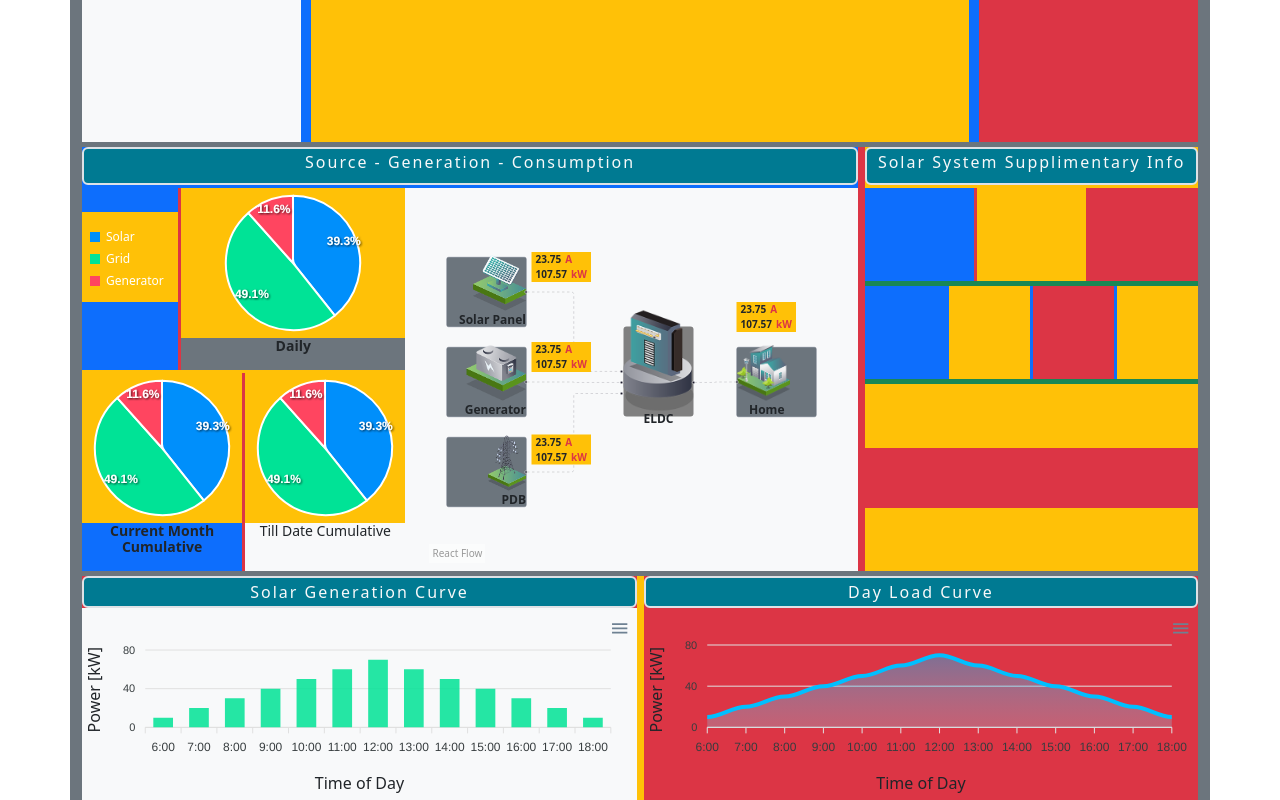
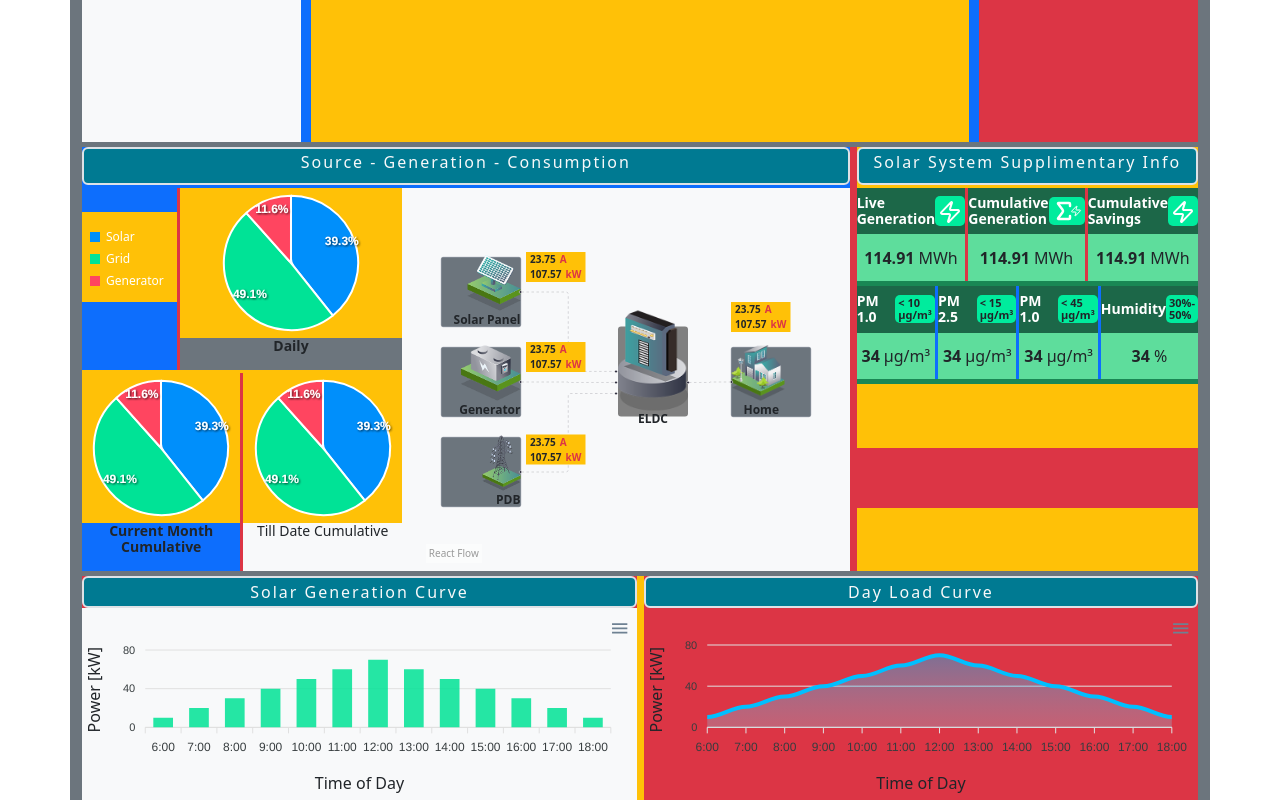
Before and after one commit to KhalekuzzamanImran/green_power_frontend, a React (Vite) app: page / in a window 1280 px wide. Built offline with nearby package versions, Linux system fonts and the light colour scheme.

Commit message:
Supplimentary info and Air quality complete

```diff
--- a/package.json
+++ b/package.json
@@ -13,6 +13,7 @@
     "@xyflow/react": "^12.6.0",
     "apexcharts": "^4.7.0",
     "bootstrap": "^5.3.5",
+    "lucide-react": "^0.508.0",
     "react": "^19.1.0",
     "react-apexcharts": "^1.7.0",
     "react-dom": "^19.1.0"
--- a/src/App.jsx
+++ b/src/App.jsx
@@ -1,5 +1,6 @@
 import AreaChart from "./components/AreaChart";
 import BarChart from "./components/BarChart";
+import InfoCard from "./components/InfoCard";
 import Legends from "./components/Legends";
 import PieChart from "./components/PieChart";
 import ReactFlowDiagram from "./components/ReactFlowDiagram";
@@ -158,9 +159,39 @@ function App() {
                 gap: "3px",
               }}
             >
-              <div className="bg-primary"></div>
-              <div className="bg-warning"></div>
-              <div className="bg-danger"></div>
+              <InfoCard
+                title={
+                  <>
+                    Live
+                    <br />
+                    Generation
+                  </>
+                }
+                value={`114.91`}
+                icon={`liveGeneration`}
+              />
+              <InfoCard
+                title={
+                  <>
+                    Cumulative
+                    <br />
+                    Generation
+                  </>
+                }
+                value={`114.91`}
+                icon={`cumulativeGeneration`}
+              />
+              <InfoCard
+                title={
+                  <>
+                    Cumulative
+                    <br />
+                    Savings
+                  </>
+                }
+                value={`114.91`}
+                icon={`liveGeneration`}
+              />
             </div>
             {/* Air Quality Info */}
             <div
@@ -170,10 +201,90 @@ function App() {
                 gap: "3px",
               }}
             >
-              <div className="bg-primary"></div>
-              <div className="bg-warning"></div>
-              <div className="bg-danger"></div>
-              <div className="bg-warning"></div>
+              <InfoCard
+                title={`PM 1.0`}
+                value={`34`}
+                icon={
+                  <div
+                    className="fw-semibold"
+                    style={{
+                      fontSize: "11px",
+                      lineHeight: "12px",
+                      textAlign: "start",
+                    }}
+                  >
+                    <span>
+                      {`< 10`}
+                      <br />
+                    </span>
+                    <span>µg/m&sup3;</span>
+                  </div>
+                }
+                flag="pm"
+              />
+              <InfoCard
+                title={`PM 2.5`}
+                value={`34`}
+                icon={
+                  <div
+                    className="fw-semibold"
+                    style={{
+                      fontSize: "11px",
+                      lineHeight: "12px",
+                      textAlign: "start",
+                    }}
+                  >
+                    <span>
+                      {`< 15`}
+                      <br />
+                    </span>
+                    <span>µg/m&sup3;</span>
+                  </div>
+                }
+                flag={`pm`}
+              />
+              <InfoCard
+                title={`PM 1.0`}
+                value={`34`}
+                icon={
+                  <div
+                    className="fw-semibold"
+                    style={{
+                      fontSize: "11px",
+                      lineHeight: "12px",
+                      textAlign: "start",
+                    }}
+                  >
+                    <span>
+                      {`< 45`}
+                      <br />
+                    </span>
+                    <span>µg/m&sup3;</span>
+                  </div>
+                }
+                flag={`pm`}
+              />
+              <InfoCard
+                title={`Humidity`}
+                value={`34`}
+                icon={
+                  <div
+                    className="fw-semibold"
+                    style={{
+                      fontSize: "11px",
+                      lineHeight: "12px",
+                      textAlign: "start",
+                    }}
+                  >
+                    <span>
+                      {`30%-`}
+                      <br />
+                    </span>
+                    <span>50%</span>
+                  </div>
+                }
+                flag={`humidity`}
+              />
             </div>
             {/* Life Energy Equivalent */}
             <div
--- /dev/null
+++ b/src/components/InfoCard.jsx
@@ -0,0 +1,63 @@
+import { Sigma, Zap } from "lucide-react";
+import React from "react";
+
+export default function InfoCard({ title, value, icon, flag = null }) {
+  const iconMap = {
+    liveGeneration: <Zap size={24} style={{ color: "white" }} />,
+    cumulativeGeneration: (
+      <div className="d-flex align-items-center justify-content-center">
+        <Sigma size={24} strokeWidth={2.5} style={{ color: "white" }} />
+        <Zap
+          size={12}
+          style={{ color: "white", padding: "0px", marginLeft: "-6px" }}
+        />
+      </div>
+    ),
+  };
+  return (
+    <div
+      className="bg-danger d-grid"
+      style={{
+        gridTemplateRows: "1fr 1fr",
+      }}
+    >
+      <div
+        style={{ backgroundColor: "rgba(28, 103, 72, 1)" }}
+        className="d-flex justify-content-around align-items-center"
+      >
+        <div
+          style={{
+            fontSize: "14px",
+            fontWeight: "bold",
+            color: "white",
+            lineHeight: "16px",
+          }}
+        >
+          {title}
+        </div>
+        <div
+          className=""
+          style={{
+            backgroundColor: "rgba(0, 236, 157, 1)",
+            padding: "2px 3px",
+            borderRadius: "5px",
+            textAlign: "center",
+          }}
+        >
+          {iconMap[icon] !== undefined ? iconMap[icon] : icon}
+        </div>
+      </div>
+      <div
+        style={{
+          backgroundColor: "rgba(94, 221, 156, 1)",
+        }}
+        className="d-flex justify-content-center align-items-center"
+      >
+        <span className="me-1 fw-bold">{value}</span>
+        <span className="fw-normal">
+          {flag === "pm" ? "µg/m\u00B3" : flag === "humidity" ? "%" : "MWh"}
+        </span>
+      </div>
+    </div>
+  );
+}
```
Also changed, not shown: 1 other file (tests, documents, lock files or other folders).
